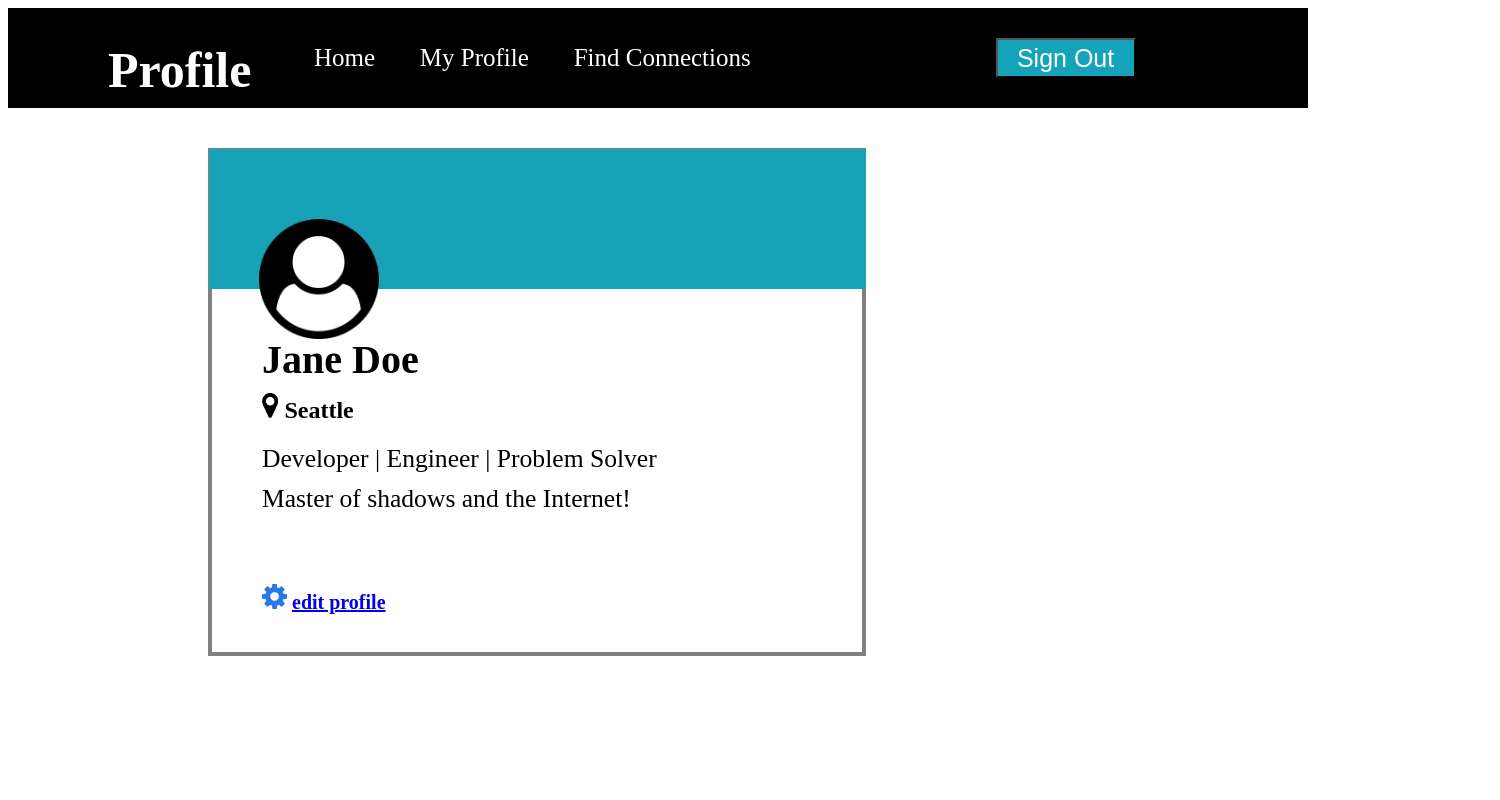
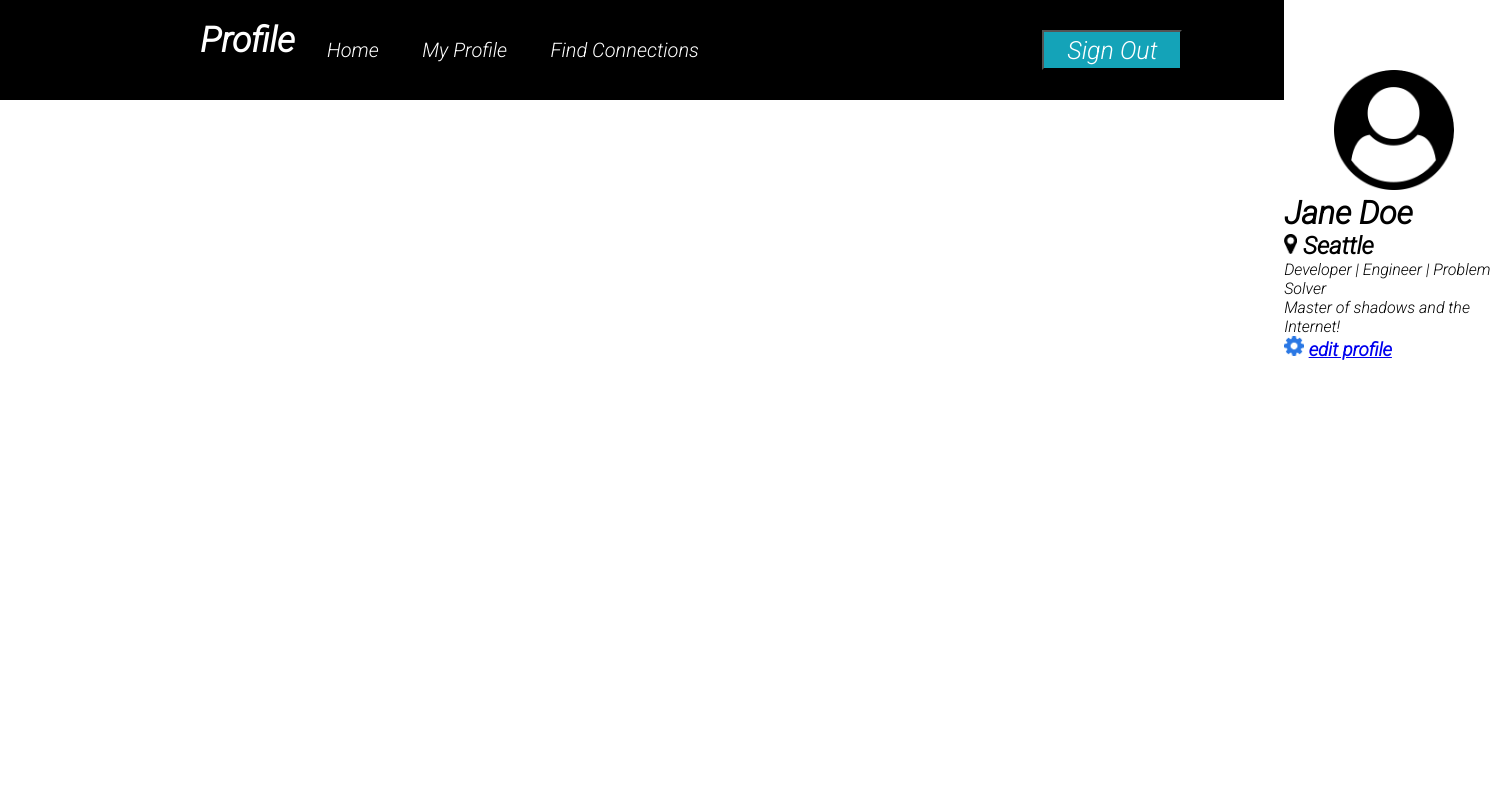
Before and after one commit to brandonv143/Web-Fundementals, a plain HTML site: page Profile Page/ProfilePage.html in a window 1280 px wide. Shown: the top 800 px of the page, 1500 px wide, since content can reach past the window. Drawn offline with Linux system fonts and the light colour scheme; files whose address does not match are found by name.

Commit message:
initial commit

```diff
--- a/Profile Page/ProfilePage.css
+++ b/Profile Page/ProfilePage.css
@@ -1,15 +1,18 @@
-body{
-    width: 900px;
-    height: 1200px;
-    font-family:     font-family: 'Roboto', sans-serif;;
+*{
+    padding: 0px;
+    margin: 0px;
+    font-family: 'Roboto', sans-serif;
 }
 .container{
-    width: 1300px;
-    height: 1400px;
-    background-color: white;
+    width: 1500px;
+    height: 1000px;
+    display: flex;
 }
+
+
+/*Navigation*/
 .nav{
-    width: 1300px;
+    width: 1500px;
     height: 100px;
     background-color: black;
     display: flex;
@@ -26,28 +29,60 @@ body{
     align-items: center;
     justify-content: space-around;
     list-style-type: none;
-    margin-right: 150px;
-    font-size: 25px;
+    margin-right: 80px;
+    font-size: 20px;
 }
 .nav-title{
     color: white;
-    margin-left: 100px;
-    font-size: 50px;
+    margin-left: 200px;
+    margin-bottom: 20px;
+    font-size: 35px;
+    align-items: center;
 }
-
 .btn{
     height: 40px;
     width: 140px;
     background-color: #14a3b8;
     font-size: 25px;
     color: white;
-    margin-left: 200px;
+    margin-left: 300px;
+}
+
+/* About Me*/
+
+.col-1{
+    width: 650px;
+    height: 500px;
+    background-color: silver;
+}
+.header-1{
+    width: 657px;
+    height: 140px;
+    margin: -3px;
+    background-color: #18a2b8;
 }
 
 .user-circle1{
     height: 120px;
     margin-top: 70px;
     margin-left: 50px;
+}
+.info-1{
+    width: 400px;
+    height: 200px;
+    margin-left: 50px;
+    margin-top: 50px;
+}
+
+.map-marker, .gear{
+    height: 20px;
+}
+/* Connection Requests*/
+.col-2{
+    height: 200px;
+    width: 250px;
+    background-color: silver;
+
 }
 .user-circle2{
     height: 20px;
@@ -57,57 +92,28 @@ button{
     width: 40px;
 }
 
-.no{
+.no, .yes{
     height: 30px;
     width: 30px;
 }
-.yes{
-    height: 30px;
-    width: 30px;
-}
-.aboutme{
+
+/* Education*/
+.col-3{
     width: 650px;
-    height: 500px;
-    background-color: white;
-    margin-left: 200px;
-    margin-top: 40px;
-    padding: -1;
-    border: 4px solid grey;
-}
-.header1{
-    width: 657px;
-    height: 140px;
-    margin: -3px;
-    background-color: #18a2b8;
-}
-.information{
-    width: 400px;
-    height: 200px;
-    margin-left: 50px;
-    margin-top: 50px;
-}
-.map-marker{
-    height: 25px;
-}
-.gear{
-    height: 25px;
-}
-h2, h3, p{
-    margin: 0px;
-}
-h1{
-    font-size: 40px;
-    margin-bottom: 10px;
+    height: 250px;
+    background-color: silver;
 
 }
-h3{
-    margin-top: 70px;
-    font-size: 20px;
+.header-{
+    width: 650px;
+    height: 40px;
+    background-color: darkgray;
 }
-.i{
-    font-size: 160%;
-    margin-top: 10px;
+
+
+/* Your Connections*/
+.col-4{
+    height: 250px;
+    width: 250px;
+    background-color: silver;
 }
-.seattle{
-    margin-bottom: 20px;
-}
```
